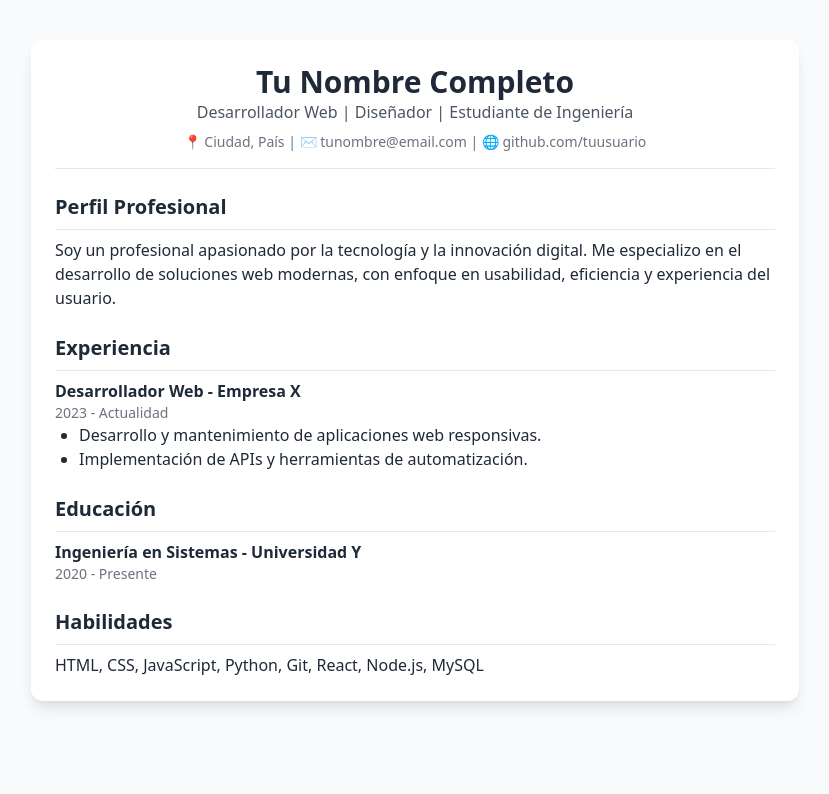
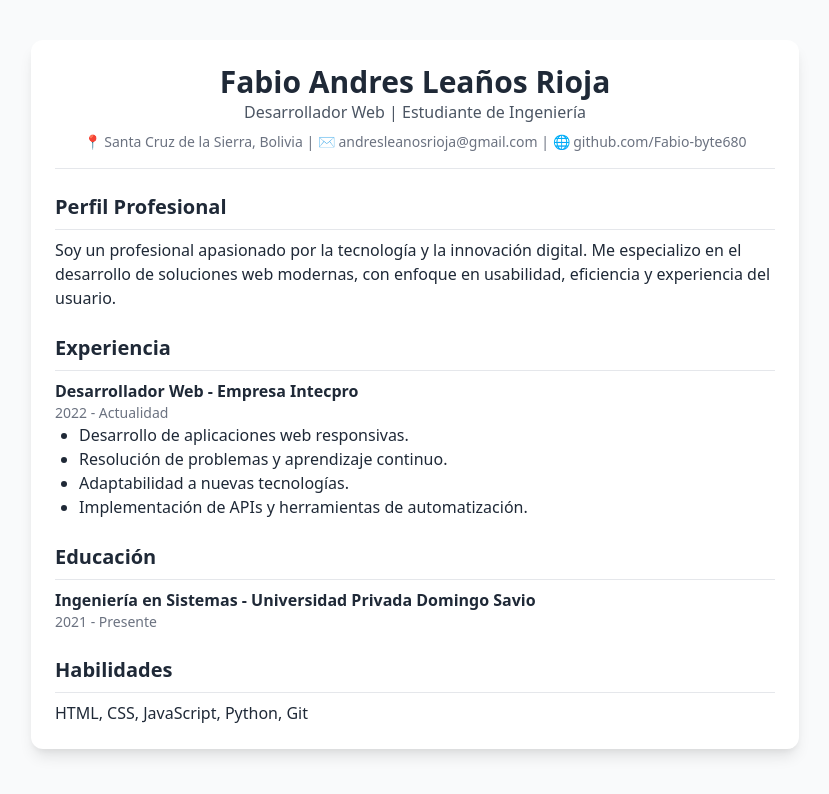
Before and after one commit to Fabio-byte680/Fabio-byte680.github.io, a plain HTML site: page index.html in a window 1280 px wide. Shown: the whole page, without its empty margins (225-1054 px from the left). Drawn offline with nearby package versions, Linux system fonts and the light colour scheme.

Commit message:
Update index.html

```diff
--- a/index.html
+++ b/index.html
@@ -3,15 +3,15 @@
 <head>
   <meta charset="UTF-8">
   <meta name="viewport" content="width=device-width, initial-scale=1.0">
-  <title>Currículum - Tu Nombre</title>
+  <title>Currículum - Fabio Andres Leaños Rioja</title>
   <link href="https://cdn.jsdelivr.net/npm/tailwindcss@2.2.19/dist/tailwind.min.css" rel="stylesheet">
 </head>
 <body class="bg-gray-50 text-gray-800 font-sans">
   <div class="max-w-3xl mx-auto p-6 bg-white shadow-lg rounded-xl mt-10">
     <header class="text-center border-b pb-4 mb-6">
-      <h1 class="text-3xl font-bold">Tu Nombre Completo</h1>
-      <p class="text-gray-600">Desarrollador Web | Diseñador | Estudiante de Ingeniería</p>
-      <p class="text-sm text-gray-500 mt-2">📍 Ciudad, País | ✉️ tunombre@email.com | 🌐 github.com/tuusuario</p>
+      <h1 class="text-3xl font-bold">Fabio Andres Leaños Rioja</h1>
+      <p class="text-gray-600">Desarrollador Web | Estudiante de Ingeniería</p>
+      <p class="text-sm text-gray-500 mt-2">📍 Santa Cruz de la Sierra, Bolivia | ✉️ andresleanosrioja@gmail.com | 🌐 github.com/Fabio-byte680</p>
     </header>
 
     <section class="mb-6">
@@ -25,10 +25,12 @@
     <section class="mb-6">
       <h2 class="text-xl font-semibold border-b pb-2 mb-2">Experiencia</h2>
       <div>
-        <h3 class="font-semibold">Desarrollador Web - Empresa X</h3>
-        <p class="text-sm text-gray-500">2023 - Actualidad</p>
+        <h3 class="font-semibold">Desarrollador Web - Empresa Intecpro</h3>
+        <p class="text-sm text-gray-500">2022 - Actualidad</p>
         <ul class="list-disc ml-6">
-          <li>Desarrollo y mantenimiento de aplicaciones web responsivas.</li>
+          <li>Desarrollo de aplicaciones web responsivas.</li>
+          <li>Resolución de problemas y aprendizaje continuo.</li>
+          <li>Adaptabilidad a nuevas tecnologías.</li>
           <li>Implementación de APIs y herramientas de automatización.</li>
         </ul>
       </div>
@@ -37,14 +39,14 @@
     <section class="mb-6">
       <h2 class="text-xl font-semibold border-b pb-2 mb-2">Educación</h2>
       <div>
-        <h3 class="font-semibold">Ingeniería en Sistemas - Universidad Y</h3>
-        <p class="text-sm text-gray-500">2020 - Presente</p>
+        <h3 class="font-semibold">Ingeniería en Sistemas - Universidad Privada Domingo Savio</h3>
+        <p class="text-sm text-gray-500">2021 - Presente</p>
       </div>
     </section>
 
     <section>
       <h2 class="text-xl font-semibold border-b pb-2 mb-2">Habilidades</h2>
-      <p>HTML, CSS, JavaScript, Python, Git, React, Node.js, MySQL</p>
+      <p>HTML, CSS, JavaScript, Python, Git</p>
     </section>
   </div>
 </body>
```
